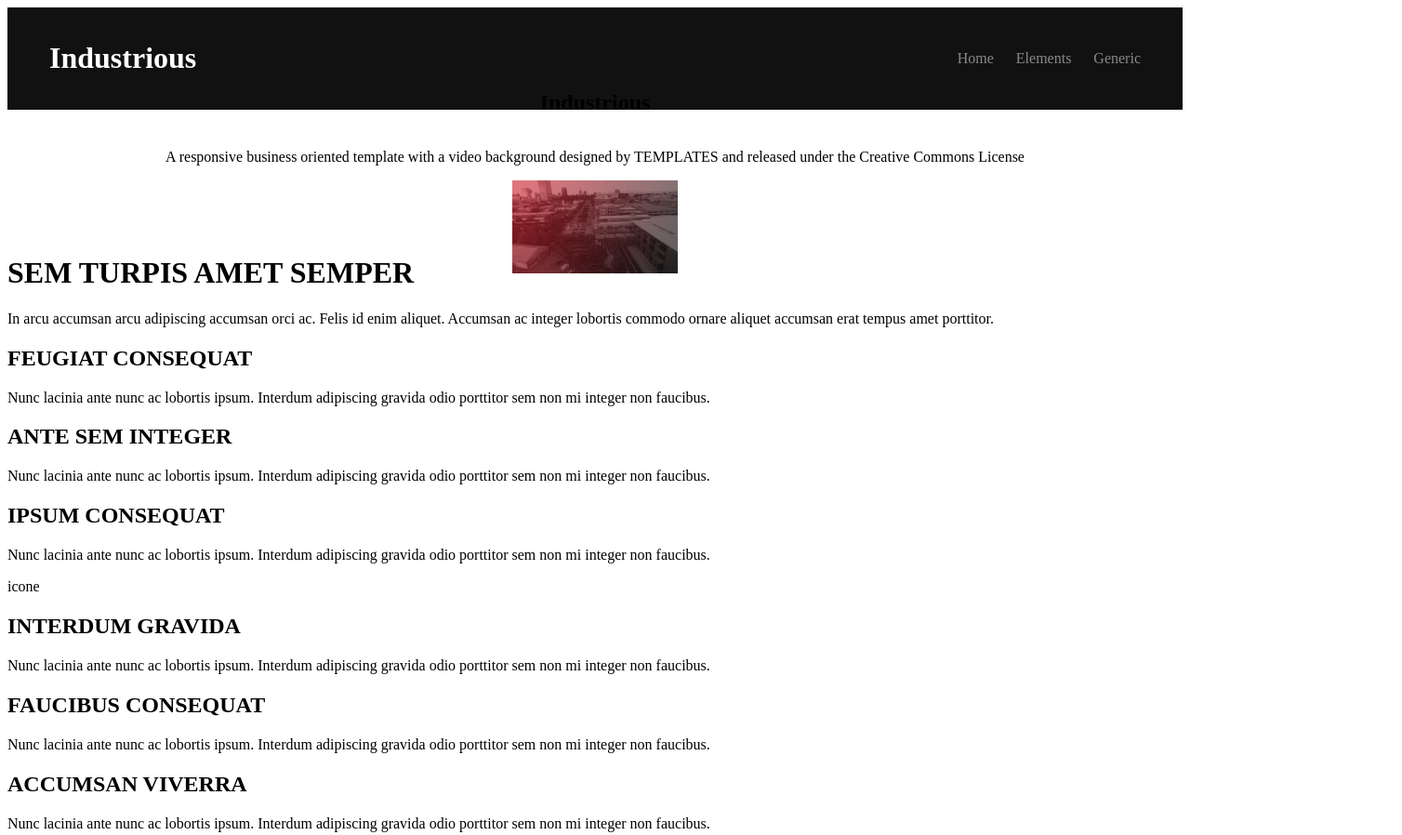
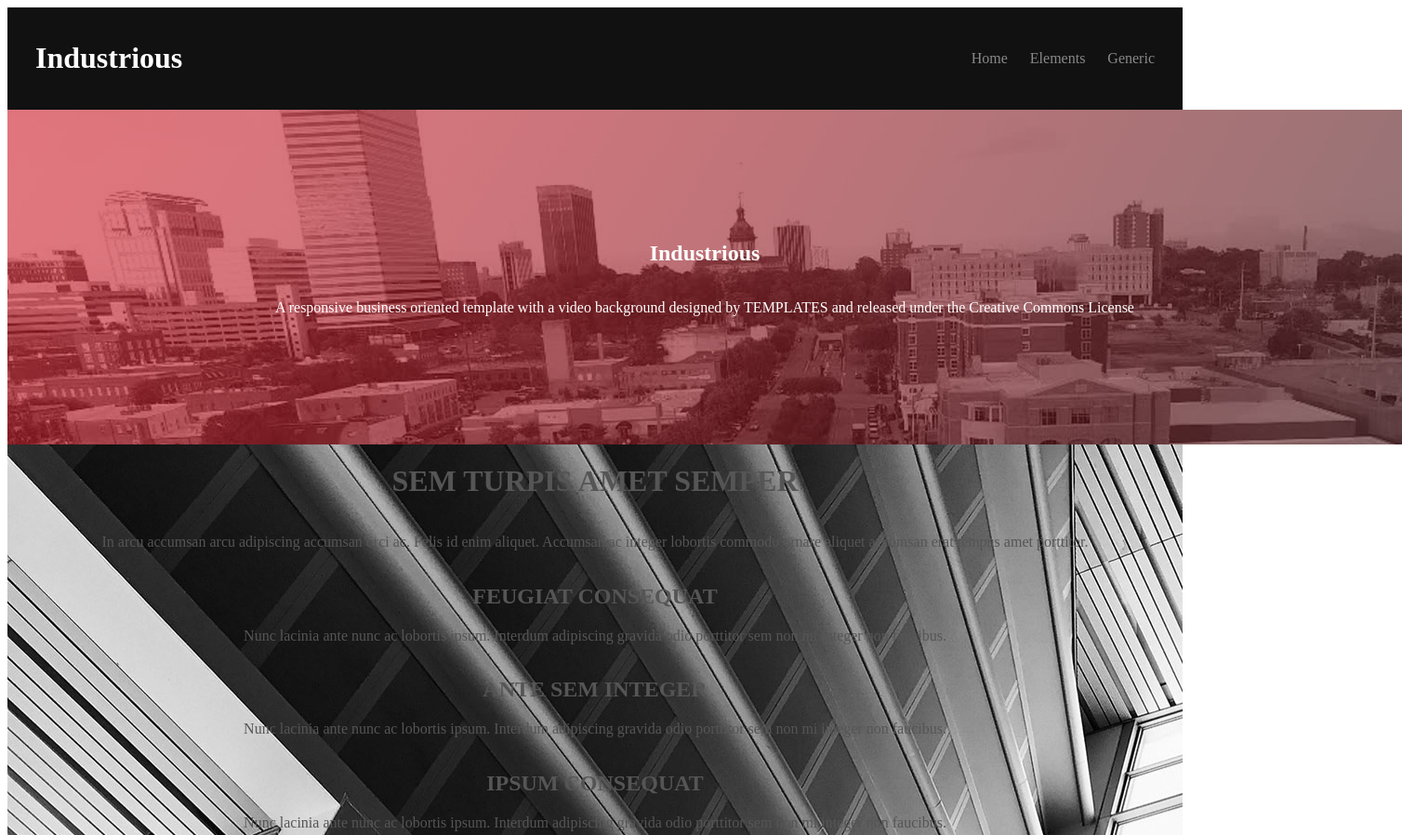
Before and after one commit to lilargx/dst_lila_rogeaux, a plain HTML site: page index.html in a window 1280 px wide. Shown: the top 898 px of the page at 93% size, 1508 px wide, since content can reach past the window. Drawn offline with Linux system fonts and the light colour scheme; files that its build step writes are made by us from their sources.

Commit message:
heure 2h30

```diff
--- a/index.html
+++ b/index.html
@@ -24,17 +24,14 @@
 
     </header>
 
-    <br>
 
     <article class="intro">
 
         <h1>Industrious</h1>
 
         <p>A responsive business oriented template with a video background designed by TEMPLATES and released under the Creative Commons License</p>
-        <img src="/OneDrive_1_04-11-2025/banner2.jpg" alt="">
+
     </article>
-
-    <br>
 
     <main>
         <h1>SEM TURPIS AMET SEMPER</h1>
--- a/style.scss
+++ b/style.scss
@@ -1,4 +1,3 @@
-$font-family: "Montserrat", sans-serif;
 $color-red: #ce1b28;
 $color-black: #111111;
 $color-dark: #555555;
@@ -9,7 +8,7 @@ header {
     display: flex;
     justify-content: space-between;
     align-items: center;
-    padding: 15px 45px;
+    padding:15px 30px;
 }
 
 header a {
@@ -26,12 +25,16 @@ header nav a {
 }
 
 .intro {
-    height: 100px;
+    background-image: url(OneDrive_1_04-11-2025/banner2.jpg);
+    height: 360px;
+    width: 1500px;
+
     display: flex;
     flex-direction: column;
     justify-content: center;
     align-items: center;
     text-align: center;
+    color : $color-light;
 
 }
 
@@ -43,3 +46,24 @@ img {
     align-items: center;
     text-align: center;
 }
+
+main {
+
+    display: flex;
+    flex-direction: column;
+    justify-content: center;
+    align-items: center;
+    text-align: center;
+    color : $color-dark;
+    background-image: url(OneDrive_1_04-11-2025/bg.jpg);
+
+
+    .article {
+        display: flex;
+        flex-direction: column;
+        justify-content: center;
+        align-items: center;
+        text-align: center;
+        color : $color-dark;
+    }
+}
```
Also changed, not shown: style.css, 1 other file.
